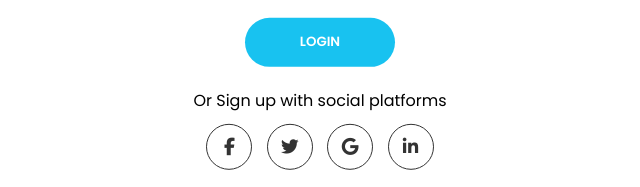
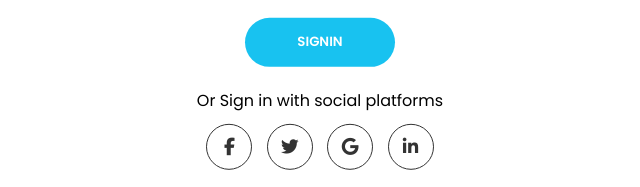
Before and after one commit to Aicirou/GOinflluencer-Home-page, a plain HTML site: page index.html in a window 1280 px wide. Shown: the part 418-605 px from the top of the page, 640-1280 px from the left. Drawn offline with Linux system fonts and the light colour scheme.

Commit message:
Update index.html

```diff
--- a/index.html
+++ b/index.html
@@ -24,8 +24,8 @@
               <i class="fas fa-lock"></i>
               <input type="password" placeholder="Password" />
             </div>
-            <input type="submit" value="Login" class="btn solid" />
-            <p class="social-text">Or Sign up with social platforms</p>
+            <input type="submit" value="Signin" class="btn solid" />
+            <p class="social-text">Or Sign in with social platforms</p>
             <div class="social-media">
               <a href="#" class="social-icon">
                 <i class="fab fa-facebook-f"></i>
```
